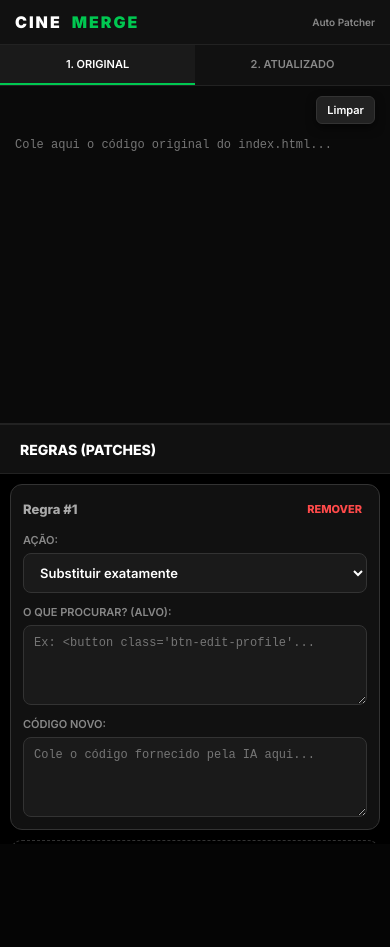
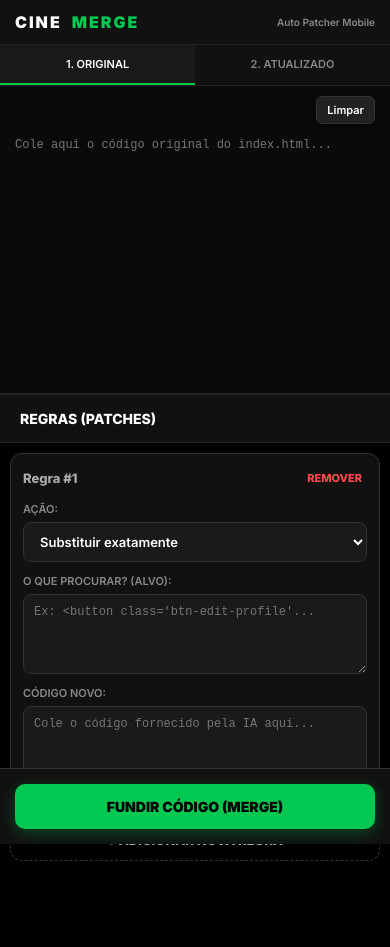
Before and after one commit to leoziito/cineraveteste, a plain HTML site: page index.html in a window 390 px wide. Before the commit the page ends 844 px from the top, so only its background shows below. Drawn offline with Linux system fonts and the light colour scheme.

Commit message:
Enhance mobile responsiveness and UI elements

```diff
--- a/index.html
+++ b/index.html
@@ -21,12 +21,12 @@
 
         /* Painel Esquerdo (Códigos Base e Resultado) */
         .left-panel { flex: 1; display: flex; flex-direction: column; border-right: 1px solid #222; background: #0a0a0a; min-height: 0; }
-        .tabs { display: flex; background: #111; border-bottom: 1px solid #222; }
+        .tabs { display: flex; background: #111; border-bottom: 1px solid #222; flex-shrink: 0;}
         .tab { flex: 1; text-align: center; padding: 12px 10px; font-size: 13px; font-weight: 600; color: #888; cursor: pointer; text-transform: uppercase; transition: all 0.2s; border-bottom: 2px solid transparent; white-space: nowrap; overflow: hidden; text-overflow: ellipsis; }
         .tab.active { color: #fff; border-bottom-color: #00c851; background: #1a1a1a; }
 
         .editor-container { flex: 1; display: flex; flex-direction: column; position: relative; min-height: 0; }
-        .editor-textarea { flex: 1; background: #0a0a0a; color: #d4d4d4; font-family: monospace; font-size: 13px; padding: 15px; padding-top: 50px; border: none; resize: none; outline: none; line-height: 1.5; white-space: pre; overflow-wrap: normal; overflow-x: auto; width: 100%; }
+        .editor-textarea { flex: 1; background: #0a0a0a; color: #d4d4d4; font-family: monospace; font-size: 13px; padding: 15px; padding-top: 50px; border: none; resize: none; outline: none; line-height: 1.5; white-space: pre; overflow-wrap: normal; overflow-x: auto; width: 100%; height: 100%; }
         .editor-textarea:focus { box-shadow: inset 0 0 0 1px #333; }
 
         #result-area { display: none; }
@@ -39,7 +39,7 @@
 
         /* Painel Direito (Regras de Integração) */
         .right-panel { width: 450px; display: flex; flex-direction: column; background: #000; z-index: 10; flex-shrink: 0; }
-        .right-header { padding: 15px 20px; background: #111; border-bottom: 1px solid #222; display: flex; justify-content: space-between; align-items: center; }
+        .right-header { padding: 15px 20px; background: #111; border-bottom: 1px solid #222; display: flex; justify-content: space-between; align-items: center; flex-shrink: 0;}
         .right-title { font-size: 14px; font-weight: 800; text-transform: uppercase; }
 
         .patches-list { flex: 1; overflow-y: auto; padding: 15px; display: flex; flex-direction: column; gap: 15px; }
@@ -56,39 +56,45 @@
         .textarea-snippet { background: #1a1a1a; color: #fff; border: 1px solid #333; padding: 10px; border-radius: 8px; font-size: 12px; font-family: monospace; outline: none; resize: vertical; min-height: 80px; white-space: pre; overflow-wrap: normal; overflow-x: auto;}
         .textarea-snippet:focus { border-color: #00c851; }
 
-        .btn-add-patch { background: transparent; border: 1px dashed #333; color: #aaa; padding: 15px; border-radius: 12px; font-size: 13px; font-weight: 800; cursor: pointer; text-transform: uppercase; transition: all 0.2s; margin: 0 15px 15px 15px; }
+        .btn-add-patch { background: transparent; border: 1px dashed #333; color: #aaa; padding: 15px; border-radius: 12px; font-size: 13px; font-weight: 800; cursor: pointer; text-transform: uppercase; transition: all 0.2s; margin: 0 15px 15px 15px; flex-shrink: 0;}
         .btn-add-patch:active { background: #111; color: #fff; border-color: #555; transform: scale(0.98); }
 
-        .right-footer { padding: 15px; background: #111; border-top: 1px solid #222; }
+        .right-footer { padding: 15px; background: #111; border-top: 1px solid #222; flex-shrink: 0;}
         .btn-merge { width: 100%; background: #00c851; color: #000; border: none; padding: 16px; border-radius: 10px; font-size: 15px; font-weight: 900; text-transform: uppercase; cursor: pointer; transition: transform 0.2s; box-shadow: 0 4px 15px rgba(0, 200, 81, 0.3); }
         .btn-merge:active { transform: scale(0.96); box-shadow: none; }
 
         /* Toast */
-        #toast { position: fixed; bottom: 30px; left: 50%; transform: translateX(-50%) translateY(100px); background: #fff; color: #000; padding: 12px 24px; border-radius: 30px; font-size: 13px; font-weight: 800; opacity: 0; transition: all 0.3s ease; z-index: 9999; box-shadow: 0 10px 30px rgba(0,0,0,0.5); text-align: center; width: 90%; max-width: 400px; }
+        #toast { position: fixed; bottom: 30px; left: 50%; transform: translateX(-50%) translateY(100px); background: #fff; color: #000; padding: 12px 24px; border-radius: 30px; font-size: 13px; font-weight: 800; opacity: 0; transition: all 0.3s ease; z-index: 9999; box-shadow: 0 10px 30px rgba(0,0,0,0.5); text-align: center; width: 90%; max-width: 400px; pointer-events: none;}
         #toast.show { opacity: 1; transform: translateX(-50%) translateY(0); }
 
-        /* Responsividade para Celulares (Mobile) */
+        /* Responsividade para Celulares (Mobile) - AQUI ESTÁ A CORREÇÃO DA ROLAGEM */
         @media (max-width: 768px) {
-            header { padding: 12px 15px; }
+            /* Remove a limitação de 100vh para permitir rolagem natural do navegador */
+            body { height: auto; overflow: visible; display: block; }
+
+            header { padding: 12px 15px; position: sticky; top: 0; z-index: 100;}
             .logo { font-size: 16px; }
             .header-subtitle { font-size: 10px; }
 
-            .main-container { flex-direction: column; }
+            .main-container { flex-direction: column; height: auto; overflow: visible; display: block; }
 
-            .left-panel { flex: none; height: 45vh; border-right: none; border-bottom: 2px solid #222; }
+            /* Trava uma altura específica só para a caixa de código no mobile */
+            .left-panel { flex: none; height: 350px; border-right: none; border-bottom: 2px solid #222; display: flex; flex-direction: column; }
 
-            .right-panel { width: 100%; flex: 1; border-top: 1px solid #111; }
+            /* O painel direito agora ocupa o espaço que precisar e desce a página */
+            .right-panel { width: 100%; height: auto; flex: none; display: block; }
+            .patches-list { height: auto; overflow-y: visible; padding: 10px; gap: 15px; display: flex; flex-direction: column; }
 
             .tab { font-size: 11px; padding: 12px 5px; }
+            .editor-textarea { font-size: 12px; }
+            .btn-icon { padding: 6px 10px; font-size: 11px; }
+            .patch-card { padding: 12px; }
 
-            .editor-textarea { font-size: 12px; }
+            /* Ajustes para o botão de adicionar patch não ficar espremido */
+            .btn-add-patch { margin: 10px; width: calc(100% - 20px); padding: 12px; display: block; }
 
-            .btn-icon { padding: 6px 10px; font-size: 11px; }
-
-            .patches-list { padding: 10px; gap: 10px; }
-            .patch-card { padding: 12px; }
-            .btn-add-patch { margin: 0 10px 10px 10px; padding: 12px; }
-            .right-footer { padding: 10px; }
+            /* O footer do botão verdão fica preso no fundo ou no final do conteúdo */
+            .right-footer { padding: 15px; position: sticky; bottom: 0; z-index: 50; border-top: 1px solid #333; }
             .btn-merge { padding: 14px; font-size: 14px; }
         }
     </style>
@@ -97,7 +103,7 @@
 
     <header>
         <div class="logo">CINE<span>MERGE</span></div>
-        <div class="header-subtitle">Auto Patcher</div>
+        <div class="header-subtitle">Auto Patcher Mobile</div>
     </header>
 
     <div class="main-container">
@@ -136,10 +142,10 @@
                 <!-- Os cards de patch são inseridos aqui via JS -->
             </div>
 
-            <button class="btn-add-patch" onclick="addPatchCard()">+ Nova Regra</button>
+            <button class="btn-add-patch" onclick="addPatchCard()">+ Adicionar Nova Regra</button>
 
             <div class="right-footer">
-                <button class="btn-merge" onclick="applyMerges()">Fundir (Merge)</button>
+                <button class="btn-merge" onclick="applyMerges()">Fundir Código (Merge)</button>
             </div>
         </div>
     </div>
@@ -210,8 +216,8 @@
                 </div>
             `;
             container.appendChild(div);
-            // Faz scroll para o novo card suavemente
-            div.scrollIntoView({ behavior: 'smooth', block: 'end' });
+            // Faz scroll para o novo card para facilitar no celular
+            div.scrollIntoView({ behavior: 'smooth', block: 'center' });
         }
 
         function removePatch(id) {
@@ -231,6 +237,7 @@
             let baseCode = document.getElementById('base-code').value;
             if (!baseCode.trim()) {
                 showToast("Cole o código original na aba 1 primeiro!");
+                window.scrollTo({ top: 0, behavior: 'smooth' });
                 switchTab('original');
                 return;
             }
@@ -273,6 +280,9 @@
             document.getElementById('final-code').value = baseCode;
             switchTab('result');
 
+            // Sobe a tela lá pro topo para você ver o código gerado
+            window.scrollTo({ top: 0, behavior: 'smooth' });
+
             if (successCount === patches.length) {
                 showToast("Integração Perfeita! Código gerado.");
             } else {
```
